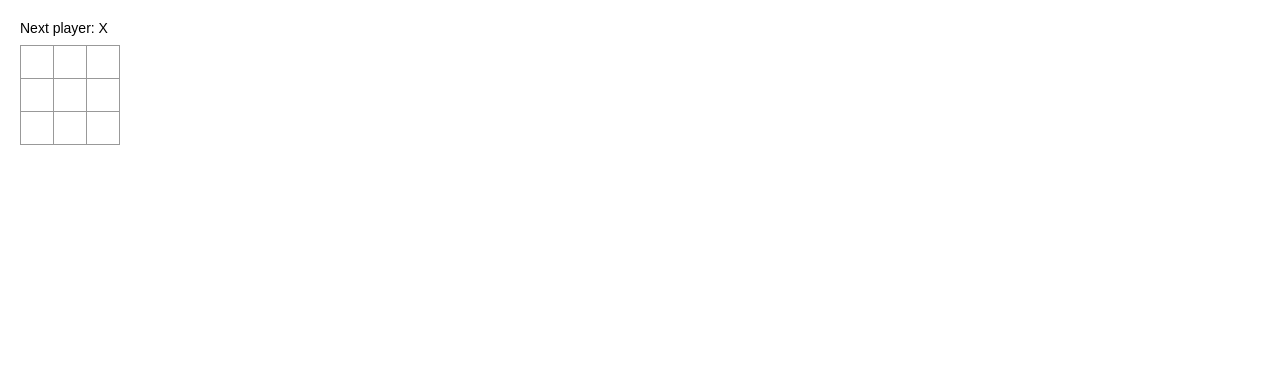
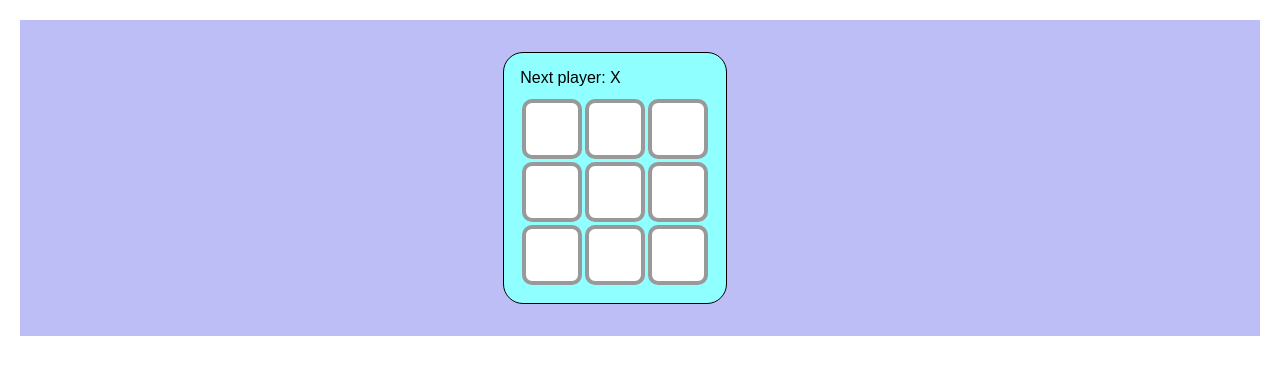
Before and after one commit to RickKollenbroich93/TicTacToe, a React (Vite) app: page / in a window 1280 px wide. Shown: the top 374 px of the page. Built offline with nearby package versions, Linux system fonts and the light colour scheme.

Commit message:
Add styling

```diff
--- a/src/app/globals.css
+++ b/src/app/globals.css
@@ -21,21 +21,22 @@ ul {
 
 .status {
   margin-bottom: 10px;
+  font-size: 1rem;
 }
 
 .square {
-  background: #fff;
-  border: 1px solid #999;
+  background: rgb(255, 255, 255);
+  border: 4px solid #999;
+  padding: 0.5rem;
   float: left;
-  font-size: 24px;
+  font-size: 40px;
   font-weight: bold;
   line-height: 34px;
-  height: 34px;
-  margin-right: -1px;
-  margin-top: -1px;
-  padding: 0;
+  height: 60px;
+  margin: 0.1rem;
   text-align: center;
-  width: 34px;
+  width: 60px;
+  border-radius: 10px;
 }
 
 .square:focus {
@@ -49,8 +50,30 @@ ul {
 .game {
   display: flex;
   flex-direction: row;
+  justify-content: center;
+  background: #bebef7;
+  padding: 2rem;
 }
 
 .game-info {
   margin-left: 20px;
 }
+.game-board {
+  background-color: #90ffff;
+  padding: 1rem;
+  border-radius: 20px;
+  border: solid 1px black;
+}
+.O {
+  color: rgb(172, 255, 47);
+  -webkit-text-stroke: 2px rgb(0, 0, 0);
+}
+.X {
+  color: rgb(255, 77, 0);
+  -webkit-text-stroke: 2px rgb(0, 0, 0);
+}
+.againBtn {
+  font-size: 1rem;
+  border-radius: 10px;
+  margin-left: 4px;
+}
```
